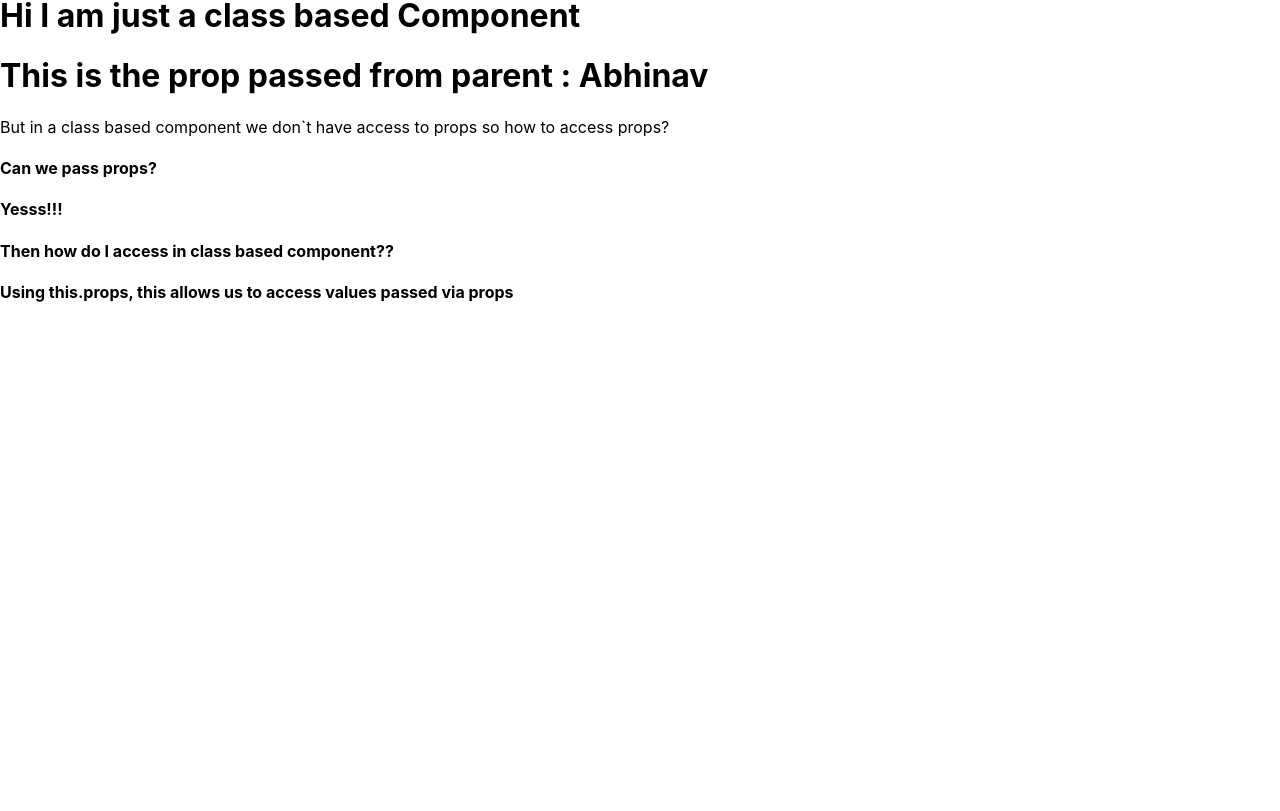
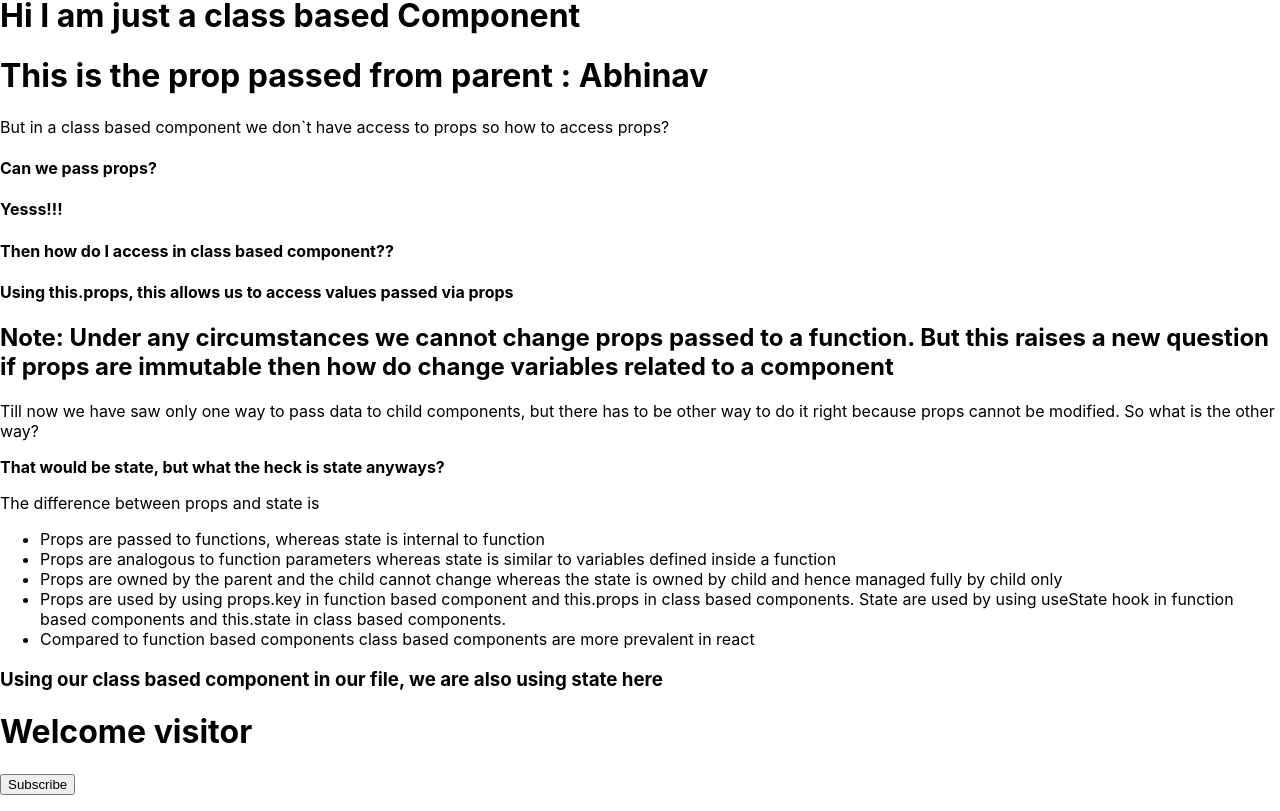
Before and after one commit to raiabhinav1995/hello-react, a React (Create React App) app: page / in a window 1280 px wide. Shown: the part 1755-2566 px from the top of the page. Before the commit the page ends 2078 px from the top, so only its background shows below. Built offline with nearby package versions, Linux system fonts and the light colour scheme.

Commit message:
Intro to set state in react

```diff
--- a/src/App.js
+++ b/src/App.js
@@ -2,6 +2,8 @@ import logo from './logo.svg';
 import './App.css';
 import PropsBasic from './PropsBasic';
 import ClassBasedComponent from './ClassBasedComponent';
+import Difference from './dfference';
+import UsingComponentState from './UsingComponentState';
 function App() {
   return <div>
     <PropsBasic/>
@@ -12,6 +14,17 @@ function App() {
       <h4>Yesss!!!</h4>
       <h4>Then how do I access in class based component??</h4>
       <h4>Using this.props, this allows us to access values passed via props</h4>
+      <h2>Note: Under any circumstances we cannot change props passed to a function. But this raises a new question if props
+        are immutable then how do change variables related to a component
+      </h2>
+
+      <p>Till now we have saw only one way to pass data to child components, but there has to be other way to do it right because
+        props cannot be modified. So what is the other way?
+        <p><strong>That would be state, but what the heck is state anyways?</strong></p>
+        <Difference/>
+      </p>
+      <h3>Using our class based component in our file, we are also using state here</h3>
+      <UsingComponentState/>
     </p>
   </div>;
 }
--- /dev/null
+++ b/src/UsingComponentState.js
@@ -0,0 +1,38 @@
+import React,{Component} from "react";
+// How to set state in class based component:
+//Declare state as class variable in our class:
+//this.state={message: "Abhinav"};
+//If we want to change state we can just do this.setState({message: "This is changed state"});
+class UsingComponentState extends Component{
+    count=1;
+    constructor(){
+        super();
+        // As we are inside a class hence we have to use this.state.
+        this.state={
+            // We are initializing welcome visitor here as the state message
+             message: 'Welcome visitor'
+        };
+    }
+    render(){
+        return (
+            <div>
+            {/* We can use this state in our component */}
+            <h1>{this.state.message}</h1>
+             {/* We are adding a button also to change text. */}
+            <p>
+            <button onClick={()=>this.buttonClickEvent()}>Subscribe</button>
+            </p>
+            </div>
+        );
+    }
+    buttonClickEvent(){
+        // This setState method can change the state, in the set state we pass the updated object we want to set state
+        this.setState({
+            message: 'We have changed the text'
+        });
+        console.log("Button is clicked", this.count++);
+    }
+
+}
+
+export default UsingComponentState;
--- /dev/null
+++ b/src/dfference.js
@@ -0,0 +1,22 @@
+function Difference(){
+    return <div>
+        <p>The difference between props and state is </p>
+    <ul>
+      <li>Props are passed to functions, whereas state is internal to function</li>
+      <li>Props are analogous to function parameters whereas state is similar to variables defined inside a function</li>
+      <li>Props are owned by the parent and the child cannot change whereas the state is owned by child and hence managed
+        fully by child only
+      </li>
+      <li>
+        Props are used by using props.key in  function based component and this.props in class based components.
+        State are used by using useState hook in function based components and this.state in class based components.
+      </li>
+      <li>
+        Compared to function based components class based components are more prevalent in react
+      </li>
+
+    </ul>
+    </div>;
+}
+
+export default Difference;
```
